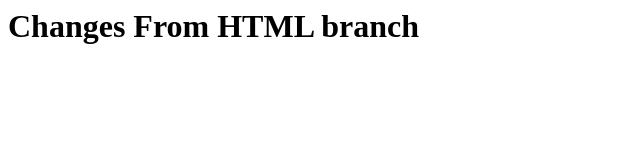
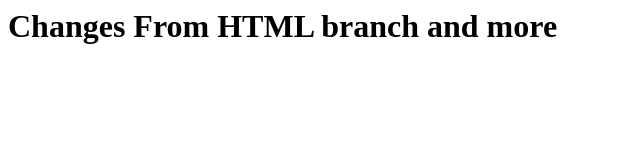
Before and after one commit to MERN-Organization/demo-repository, a website: page index.html in a window 1280 px wide. Shown: the whole page, without its empty margins (0-640 px from the left). Drawn offline with Linux system fonts and the light colour scheme.

Commit message:
asdasdasdasd

```diff
--- a/index.html
+++ b/index.html
@@ -1 +1 @@
-<h1>Changes From HTML branch</h1>
+<h1>Changes From HTML branch and more</h1>
```
